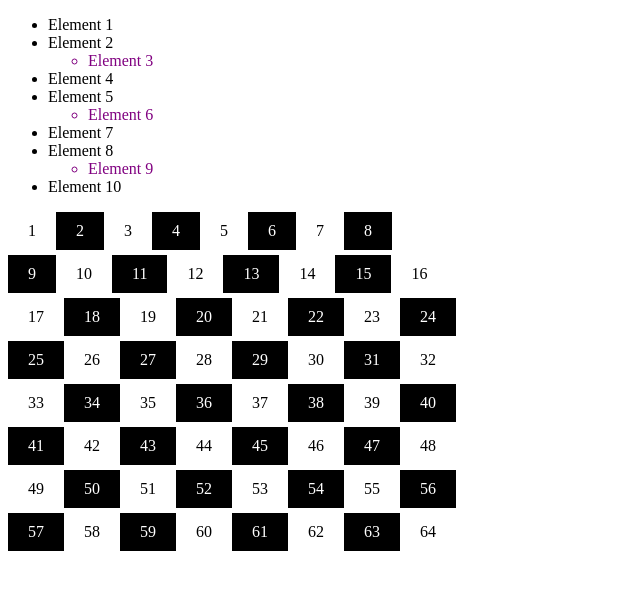
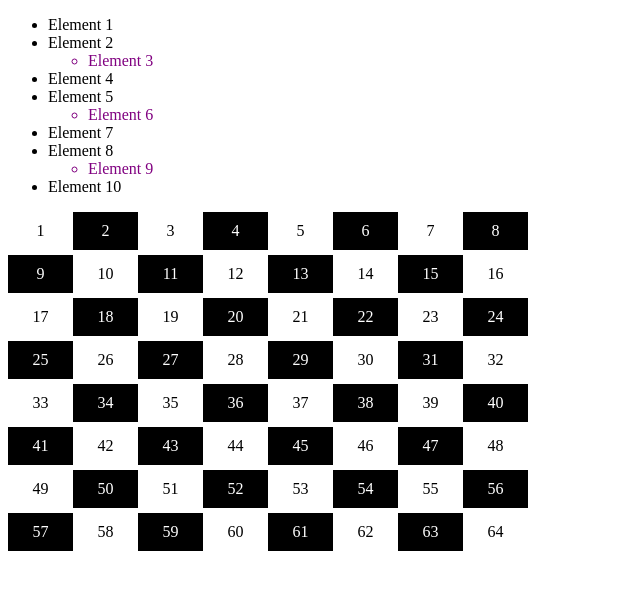
Before and after one commit to NemanjaVukosavljevic/ITBootcamp-Assignments, a plain HTML site: page D_8_p56q24/index.html in a window 1280 px wide. Shown: the whole page, without its empty margins (0-640 px from the left). Drawn offline with Linux system fonts and the light colour scheme.

Commit message:
homework 8

```diff
--- a/D_8_p56q24/script.js
+++ b/D_8_p56q24/script.js
@@ -48,11 +48,18 @@ for (let i = 1; i <= 10; i++){
 let brojacSpanova = 1;
 
 for (let red = 1; red <= 8; red++) {
+    let spanStyle = `
+            padding: 10px 20px;
+            display: inline-block;
+            margin: 0 0 5px 0;
+            width: 25px;
+            text-align: center;
+        `;
     for (let kolona = 1; kolona <= 8; kolona++) {
         if ((red + kolona) % 2 === 0) {
-            document.write(`<span style="padding: 10px 20px; display: inline-block; margin: 0 0 5px 0;">${brojacSpanova}</span>`);
+            document.write(`<span style="${spanStyle}">${brojacSpanova}</span>`);
         } else {
-            document.write(`<span style="background-color: black; color: white; padding: 10px 20px; display: inline-block; margin: 0 0 5px 0;">${brojacSpanova}</span>`);
+            document.write(`<span style="${spanStyle} background-color: black; color: white;">${brojacSpanova}</span>`);
         }
 
         brojacSpanova++;
```
Also changed, not shown: D_8_p56q24/index.html (+3 -2 lines).
